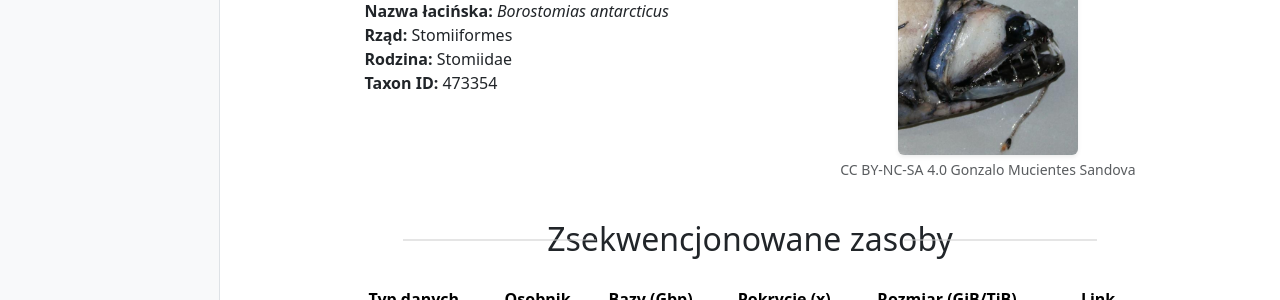
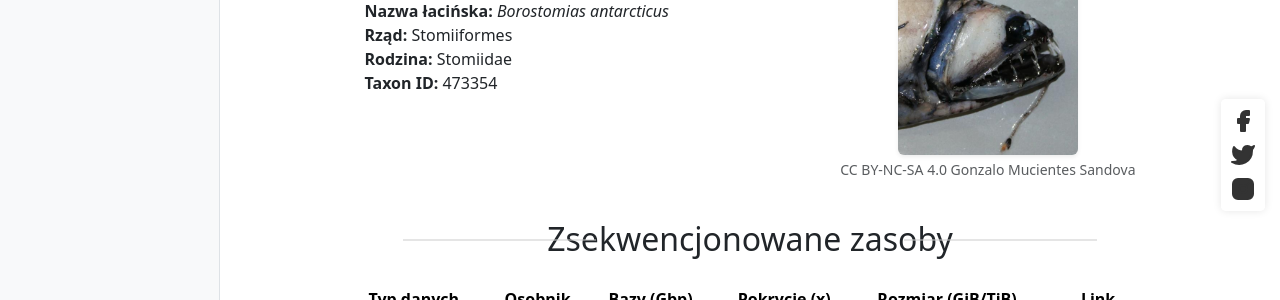
Before and after one commit to tomustloczek1/stronyWWWtzylinski, a Jekyll site: the page built from _species/borostomias_antarcticus.md, in a window 1280 px wide. Shown: the part 295-595 px from the top of the page. Built offline with Jekyll 4.4.1, drawn with Linux system fonts in a browser that asks for light colours.

Commit message:
Update species.html

```diff
--- a/_layouts/species.html
+++ b/_layouts/species.html
@@ -82,14 +82,50 @@
             font-size: 0.9em;
         }
 
+        /* --- Boczne linki społecznościowe (DODANE) --- */
+        .social-links {
+            position: fixed; /* Stała pozycja na ekranie */
+            right: 15px; /* Odstęp od prawej krawędzi */
+            top: 50%; /* Początkowa pozycja na środku */
+            transform: translateY(-50%); /* Dokładne wycentrowanie w pionie */
+            display: flex; /* Ustawienie widoczności */
+            flex-direction: column; /* Ikony jedna pod drugą */
+            gap: 10px; /* Odstęp między ikonami */
+            background-color: rgba(255, 255, 255, 0.8); /* Lekko przezroczyste tło */
+            padding: 10px;
+            border-radius: 5px;
+            box-shadow: 0 0 8px rgba(0,0,0,0.1);
+            z-index: 1021; /* Wyżej niż navbar i ToC */
+        }
+
+        .social-links a {
+            color: #333;
+            display: inline-block; /* Potrzebne dla SVG */
+            line-height: 0; /* Usunięcie dodatkowej przestrzeni pod SVG */
+        }
+
+        /* Stylizacja ikon społecznościowych (SVG) */
+        .social-links a svg {
+            width: 24px; /* Stały rozmiar ikon społecznościowych */
+            height: 24px;
+            fill: currentColor; /* Kolor dziedziczony z linku 'a' */
+            transition: color 0.3s ease;
+        }
+
+        .social-links a:hover {
+            color: #007bff; /* Kolor linku (i ikony SVG) po najechaniu */
+        }
+
 
         @media (max-width: 991.98px) {
             body {
                 padding-left: 0;
             }
             #tocNav {
-                display: none;
+                display: none; /* Ukrywamy stały ToC */
             }
+            /* Można też ukryć ikony społecznościowe na małych ekranach, jeśli jest taka potrzeba */
+            /* .social-links { display: none; } */
         }
 
     </style>
@@ -225,7 +261,27 @@
             <p class="mb-0">Autor: Tomasz Żyliński</p>
         </footer>
 
-    </div> <div class="modal fade" id="commentModal" tabindex="-1" aria-labelledby="commentModalLabel" aria-hidden="true">
+    </div> <aside class="social-links">
+        <a href="#" title="Facebook" aria-label="Facebook">
+            <svg xmlns="http://www.w3.org/2000/svg" viewBox="0 0 24 24" fill="none" stroke="currentColor" stroke-width="2" stroke-linecap="round" stroke-linejoin="round">
+                <path d="M18 2h-3a5 5 0 0 0-5 5v3H7v4h3v8h4v-8h3l1-4h-4V7a1 1 0 0 1 1-1h3z"></path>
+            </svg>
+        </a>
+        <a href="#" title="Twitter" aria-label="Twitter">
+            <svg xmlns="http://www.w3.org/2000/svg" viewBox="0 0 24 24" fill="none" stroke="currentColor" stroke-width="2" stroke-linecap="round" stroke-linejoin="round">
+                <path d="M23 3a10.9 10.9 0 0 1-3.14 1.53 4.48 4.48 0 0 0-7.86 3v1A10.66 10.66 0 0 1 3 4s-4 9 5 13a11.64 11.64 0 0 1-7 2c9 5 20 0 20-11.5a4.5 4.5 0 0 0-.08-.83A7.72 7.72 0 0 0 23 3z"></path>
+            </svg>
+        </a>
+        <a href="#" title="Instagram" aria-label="Instagram">
+            <svg xmlns="http://www.w3.org/2000/svg" viewBox="0 0 24 24" fill="none" stroke="currentColor" stroke-width="2" stroke-linecap="round" stroke-linejoin="round">
+                <rect x="2" y="2" width="20" height="20" rx="5" ry="5"></rect>
+                <path d="M16 11.37A4 4 0 1 1 12.63 8 4 4 0 0 1 16 11.37z"></path>
+                <line x1="17.5" y1="6.5" x2="17.51" y2="6.5"></line>
+            </svg>
+        </a>
+        </aside>
+
+    <div class="modal fade" id="commentModal" tabindex="-1" aria-labelledby="commentModalLabel" aria-hidden="true">
       <div class="modal-dialog">
         <div class="modal-content">
           <div class="modal-header">
```
